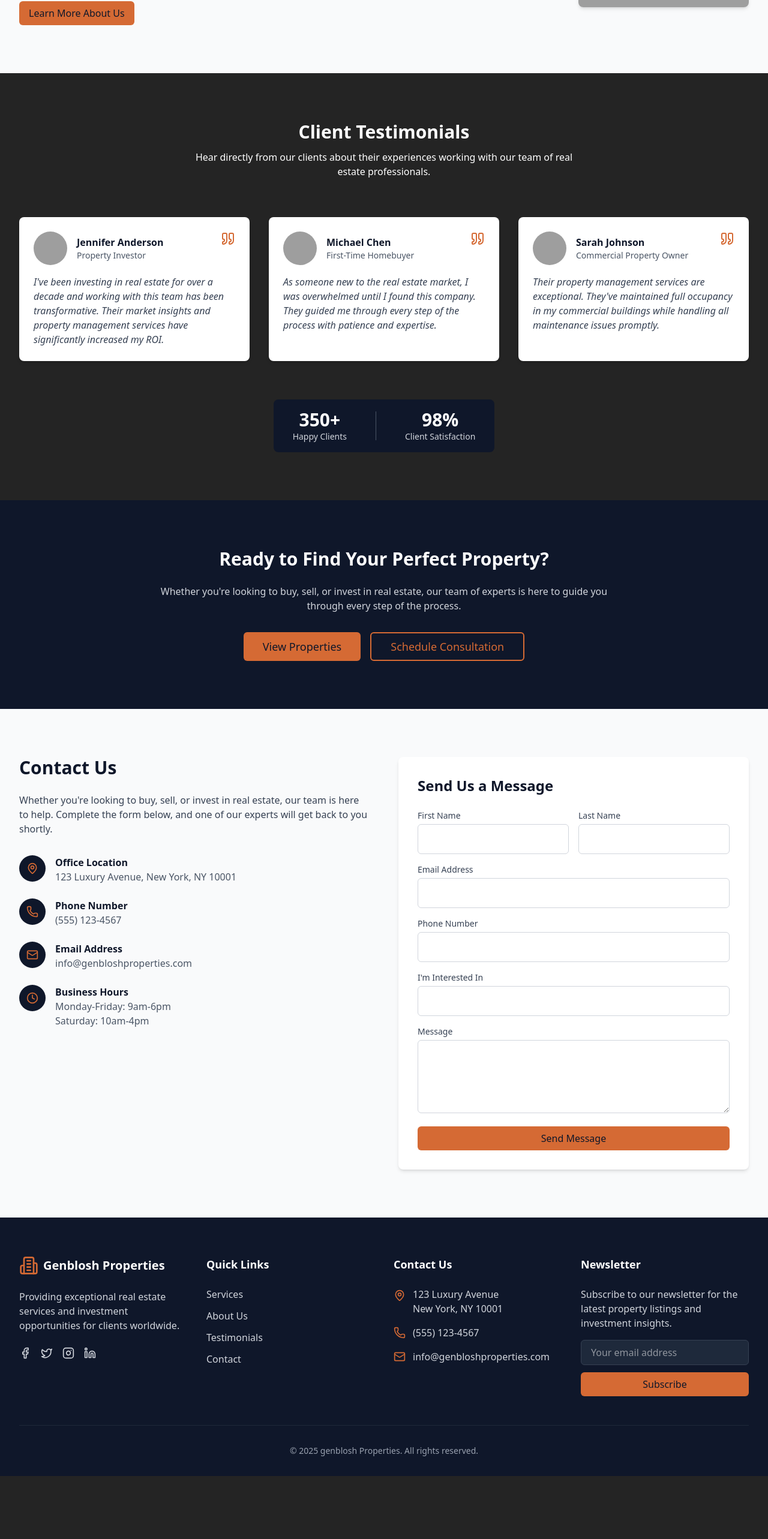
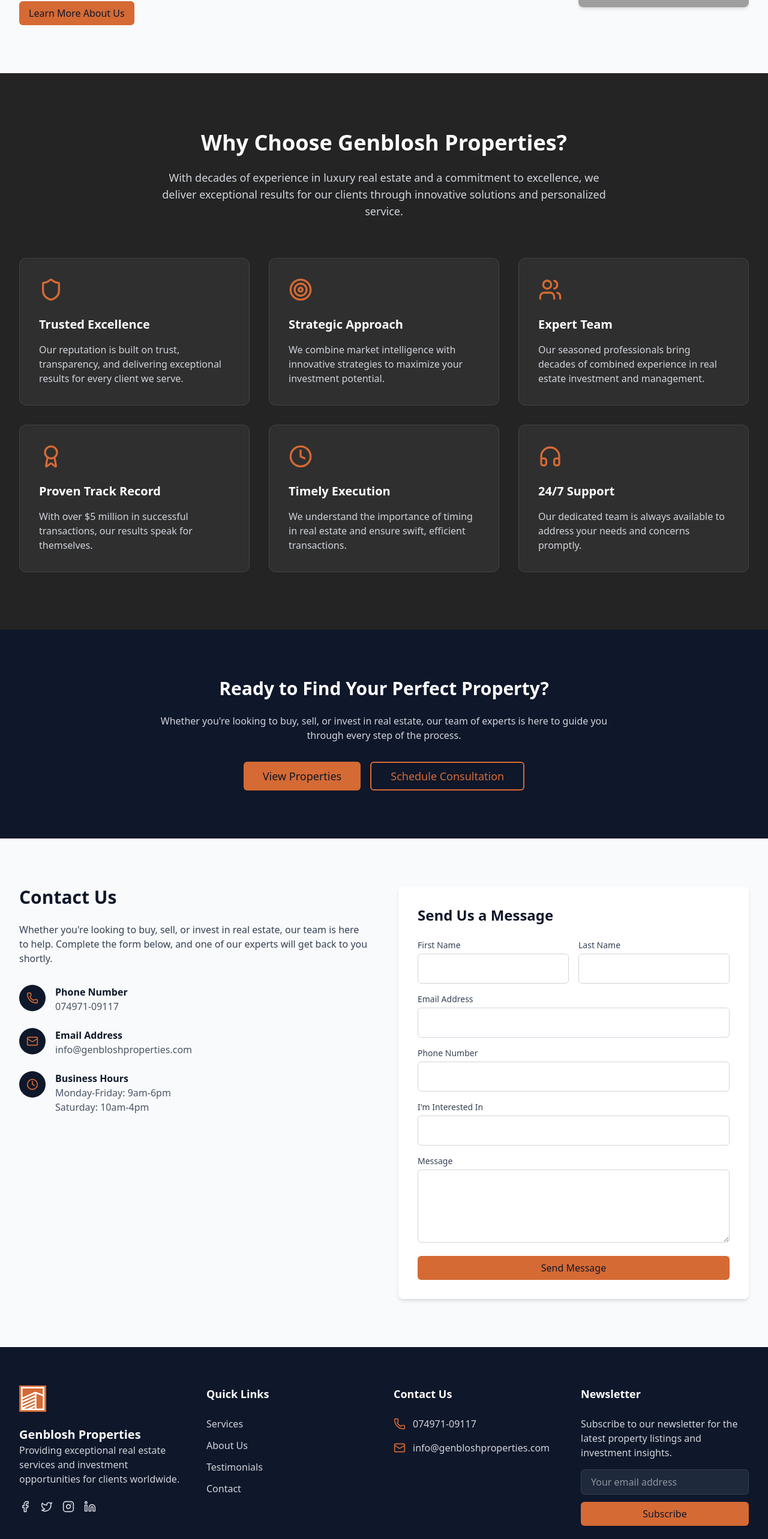
Before and after one commit to Trandsoulz/genblosh-properties, a React (Vite) app: page / in a window 1280 px wide. Shown: the part 3578-6144 px from the top of the page at 60% size. Before the commit the page ends 6039 px from the top, so only its background shows below. Built offline with nearby package versions, Linux system fonts and the light colour scheme; grey boxes are pictures that could not be loaded.

Commit message:
[FEAT]: Refactor App layout, add WhyChooseUsSection, and update Footer and ContactSection with new content

```diff
--- a/src/App.tsx
+++ b/src/App.tsx
@@ -4,13 +4,14 @@ import HeroSection from "./components/sections/HeroSection";
 import InvestmentOpportunitiesSection from "./components/sections/InvestmentOpportunitiesSection";
 import ServicesSection from "./components/sections/ServicesSection";
 import AboutSection from "./components/sections/AboutSection";
-import TestimonialsSection from "./components/sections/TestimonialsSection";
+// import TestimonialsSection from "./components/sections/TestimonialsSection";
 import ContactSection from "./components/sections/ContactSection";
 import CTASection from "./components/sections/CTASection";
+import WhyChooseUsSection from "./components/sections/WhyChooseUsSection";
 
 function App() {
   return (
-    <div className="font-sans">
+    <main className="font-sans">
       <Header />
 
       <main>
@@ -18,13 +19,14 @@ function App() {
         <InvestmentOpportunitiesSection />
         <ServicesSection />
         <AboutSection />
-        <TestimonialsSection />
+        {/* <TestimonialsSection /> */}
+        <WhyChooseUsSection />
         <CTASection />
         <ContactSection />
       </main>
 
       <Footer />
-    </div>
+    </main>
   );
 }
 
--- a/src/components/layout/Footer.tsx
+++ b/src/components/layout/Footer.tsx
@@ -17,8 +17,14 @@ const Footer: React.FC = () => {
       <Container>
         <div className="grid grid-cols-1 md:grid-cols-2 lg:grid-cols-4 gap-8">
           <div>
-            <div className="flex items-center mb-6">
-              <Building2 size={32} className="text-[#D56A34] mr-2" />
+            <div className="">
+              <img
+                src="/logo.webp"
+                alt="logo"
+                height={50}
+                width={45}
+                className={`mr-2 mb-6`}
+              />
               <span className=" text-xl font-bold">Genblosh Properties</span>
             </div>
             <p className="text-gray-300 mb-6">
@@ -99,7 +105,7 @@ const Footer: React.FC = () => {
           <div>
             <h3 className="text-lg font-semibold mb-6">Contact Us</h3>
             <ul className="space-y-4">
-              <li className="flex items-start">
+              {/* <li className="flex items-start">
                 <MapPin
                   size={20}
                   className="text-[#D56A34] mr-3 mt-1 flex-shrink-0"
@@ -109,19 +115,28 @@ const Footer: React.FC = () => {
                   <br />
                   New York, NY 10001
                 </span>
-              </li>
+              </li> */}
               <li className="flex items-center">
                 <Phone
                   size={20}
                   className="text-[#D56A34] mr-3 flex-shrink-0"
                 />
-                <span className="text-gray-300">(555) 123-4567</span>
+                {/* <span className="text-gray-300">(555) 123-4567</span> */}
+                <a href="tel:07497109117" className="text-gray-300">
+                  074971-09117
+                </a>
               </li>
               <li className="flex items-center">
                 <Mail size={20} className="text-[#D56A34] mr-3 flex-shrink-0" />
-                <span className="text-gray-300">
+                {/* <span className="text-gray-300">
                   info@genbloshproperties.com
-                </span>
+                </span> */}
+                <a
+                  href="mailto:info@genbloshproperties.com"
+                  className="text-gray-300"
+                >
+                  info@genbloshproperties.com
+                </a>
               </li>
             </ul>
           </div>
--- a/src/components/sections/CTASection.tsx
+++ b/src/components/sections/CTASection.tsx
@@ -7,7 +7,7 @@ const CTASection: React.FC = () => {
     <section className="py-20 bg-[#0F172A]">
       <Container>
         <div className="text-center max-w-3xl mx-auto">
-          <h2 className="text-3xl  font-bold text-white mb-6">
+          <h2 className="text-3xl font-bold text-white mb-6">
             Ready to Find Your Perfect Property?
           </h2>
           <p className="text-gray-300 mb-8">
--- a/src/components/sections/ContactSection.tsx
+++ b/src/components/sections/ContactSection.tsx
@@ -18,7 +18,7 @@ const ContactSection: React.FC = () => {
             </p>
 
             <div className="space-y-6 mb-8">
-              <div className="flex items-start">
+              {/* <div className="flex items-start">
                 <div className="bg-[#0F172A] p-3 rounded-full mr-4">
                   <MapPin className="text-[#D56A34]" size={20} />
                 </div>
@@ -26,7 +26,7 @@ const ContactSection: React.FC = () => {
                   <h4 className="font-semibold text-[#0F172A]">Office Location</h4>
                   <p className="text-gray-600">123 Luxury Avenue, New York, NY 10001</p>
                 </div>
-              </div>
+              </div> */}
 
               <div className="flex items-start">
                 <div className="bg-[#0F172A] p-3 rounded-full mr-4">
@@ -34,7 +34,7 @@ const ContactSection: React.FC = () => {
                 </div>
                 <div>
                   <h4 className="font-semibold text-[#0F172A]">Phone Number</h4>
-                  <p className="text-gray-600">(555) 123-4567</p>
+                  <a href='tel:07497109117' className="text-gray-600">074971-09117</a>
                 </div>
               </div>
 
@@ -44,7 +44,9 @@ const ContactSection: React.FC = () => {
                 </div>
                 <div>
                   <h4 className="font-semibold text-[#0F172A]">Email Address</h4>
-                  <p className="text-gray-600">info@genbloshproperties.com</p>
+                  {/* <p className="text-gray-600">info@genbloshproperties.com</p> */}
+                  <a href='mailto:info@genbloshproperties.com' className="text-gray-600">info@genbloshproperties.com</a>
+
                 </div>
               </div>
 
--- /dev/null
+++ b/src/components/sections/WhyChooseUsSection.tsx
@@ -0,0 +1,111 @@
+import React from "react";
+import Container from "../ui/Container";
+import { Shield, Target, Users, Award, Clock, Headphones } from "lucide-react";
+
+const WhyChooseUsSection: React.FC = () => {
+  return (
+    <section className="py-24">
+      <Container>
+        <div className="text-center mb-16">
+          <h2 className="text-3xl md:text-4xl font-bold text-white mb-6">
+            Why Choose Genblosh Properties?
+          </h2>
+          <p className="text-gray-300 text-lg max-w-3xl mx-auto">
+            With decades of experience in luxury real estate and a commitment to
+            excellence, we deliver exceptional results for our clients through
+            innovative solutions and personalized service.
+          </p>
+        </div>
+
+        <div className="grid grid-cols-1 md:grid-cols-2 lg:grid-cols-3 gap-8">
+          <div className="bg-white/5 backdrop-blur-sm p-8 rounded-xl border border-white/10 transform hover:-translate-y-2 transition-all duration-300">
+            <Shield className="text-[#D56A34] mb-6" size={40} />
+            <h3 className="text-xl font-semibold text-white mb-4">
+              Trusted Excellence
+            </h3>
+            <p className="text-gray-300">
+              Our reputation is built on trust, transparency, and delivering
+              exceptional results for every client we serve.
+            </p>
+          </div>
+
+          <div className="bg-white/5 backdrop-blur-sm p-8 rounded-xl border border-white/10 transform hover:-translate-y-2 transition-all duration-300">
+            <Target className="text-[#D56A34] mb-6" size={40} />
+            <h3 className="text-xl font-semibold text-white mb-4">
+              Strategic Approach
+            </h3>
+            <p className="text-gray-300">
+              We combine market intelligence with innovative strategies to
+              maximize your investment potential.
+            </p>
+          </div>
+
+          <div className="bg-white/5 backdrop-blur-sm p-8 rounded-xl border border-white/10 transform hover:-translate-y-2 transition-all duration-300">
+            <Users className="text-[#D56A34] mb-6" size={40} />
+            <h3 className="text-xl font-semibold text-white mb-4">
+              Expert Team
+            </h3>
+            <p className="text-gray-300">
+              Our seasoned professionals bring decades of combined experience in
+              real estate investment and management.
+            </p>
+          </div>
+
+          <div className="bg-white/5 backdrop-blur-sm p-8 rounded-xl border border-white/10 transform hover:-translate-y-2 transition-all duration-300">
+            <Award className="text-[#D56A34] mb-6" size={40} />
+            <h3 className="text-xl font-semibold text-white mb-4">
+              Proven Track Record
+            </h3>
+            <p className="text-gray-300">
+              With over $5 million in successful transactions, our results speak
+              for themselves.
+            </p>
+          </div>
+
+          <div className="bg-white/5 backdrop-blur-sm p-8 rounded-xl border border-white/10 transform hover:-translate-y-2 transition-all duration-300">
+            <Clock className="text-[#D56A34] mb-6" size={40} />
+            <h3 className="text-xl font-semibold text-white mb-4">
+              Timely Execution
+            </h3>
+            <p className="text-gray-300">
+              We understand the importance of timing in real estate and ensure
+              swift, efficient transactions.
+            </p>
+          </div>
+
+          <div className="bg-white/5 backdrop-blur-sm p-8 rounded-xl border border-white/10 transform hover:-translate-y-2 transition-all duration-300">
+            <Headphones className="text-[#D56A34] mb-6" size={40} />
+            <h3 className="text-xl font-semibold text-white mb-4">
+              24/7 Support
+            </h3>
+            <p className="text-gray-300">
+              Our dedicated team is always available to address your needs and
+              concerns promptly.
+            </p>
+          </div>
+        </div>
+
+        {/* <div className="mt-16 grid grid-cols-1 md:grid-cols-4 gap-8 text-center">
+          <div className="bg-white/5 backdrop-blur-sm p-6 rounded-xl border border-white/10">
+            <p className="text-3xl font-bold text-[#D56A34] mb-2">15+</p>
+            <p className="text-white">Years Experience</p>
+          </div>
+          <div className="bg-white/5 backdrop-blur-sm p-6 rounded-xl border border-white/10">
+            <p className="text-3xl font-bold text-[#D56A34] mb-2">2B+</p>
+            <p className="text-white">Properties Sold</p>
+          </div>
+          <div className="bg-white/5 backdrop-blur-sm p-6 rounded-xl border border-white/10">
+            <p className="text-3xl font-bold text-[#D56A34] mb-2">350+</p>
+            <p className="text-white">Happy Clients</p>
+          </div>
+          <div className="bg-white/5 backdrop-blur-sm p-6 rounded-xl border border-white/10">
+            <p className="text-3xl font-bold text-[#D56A34] mb-2">98%</p>
+            <p className="text-white">Client Satisfaction</p>
+          </div>
+        </div> */}
+      </Container>
+    </section>
+  );
+};
+
+export default WhyChooseUsSection;
```
